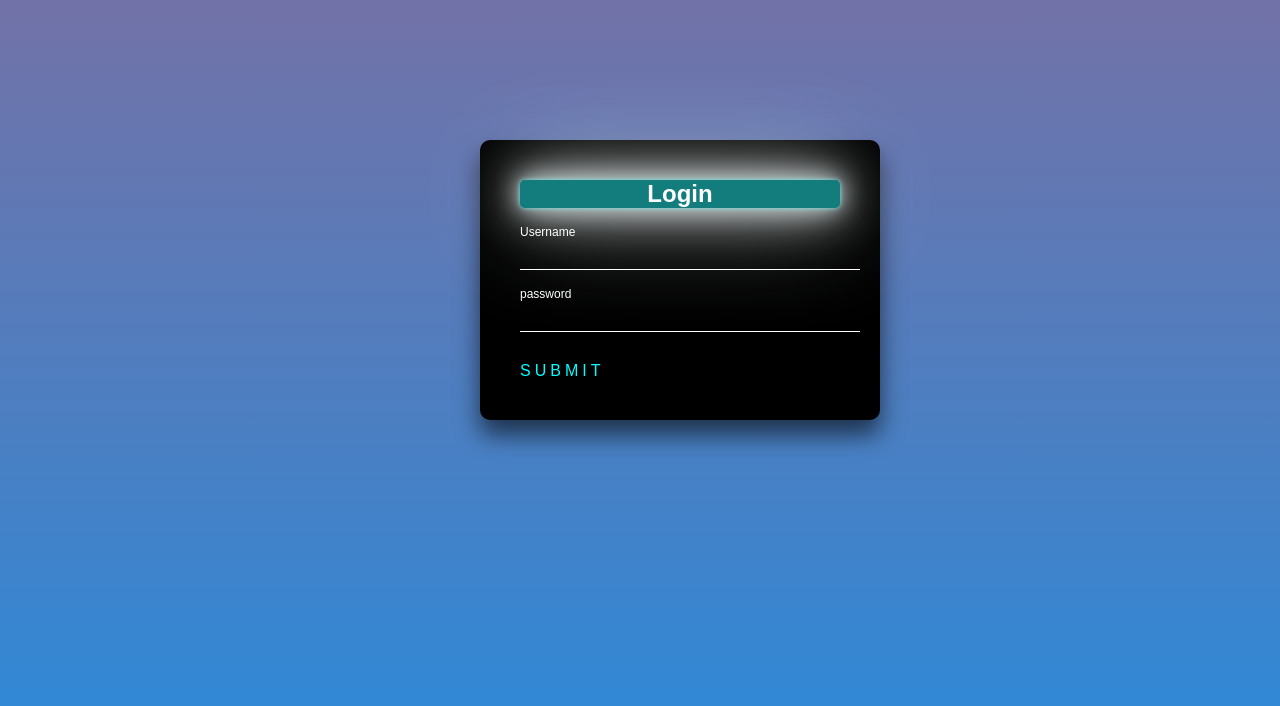
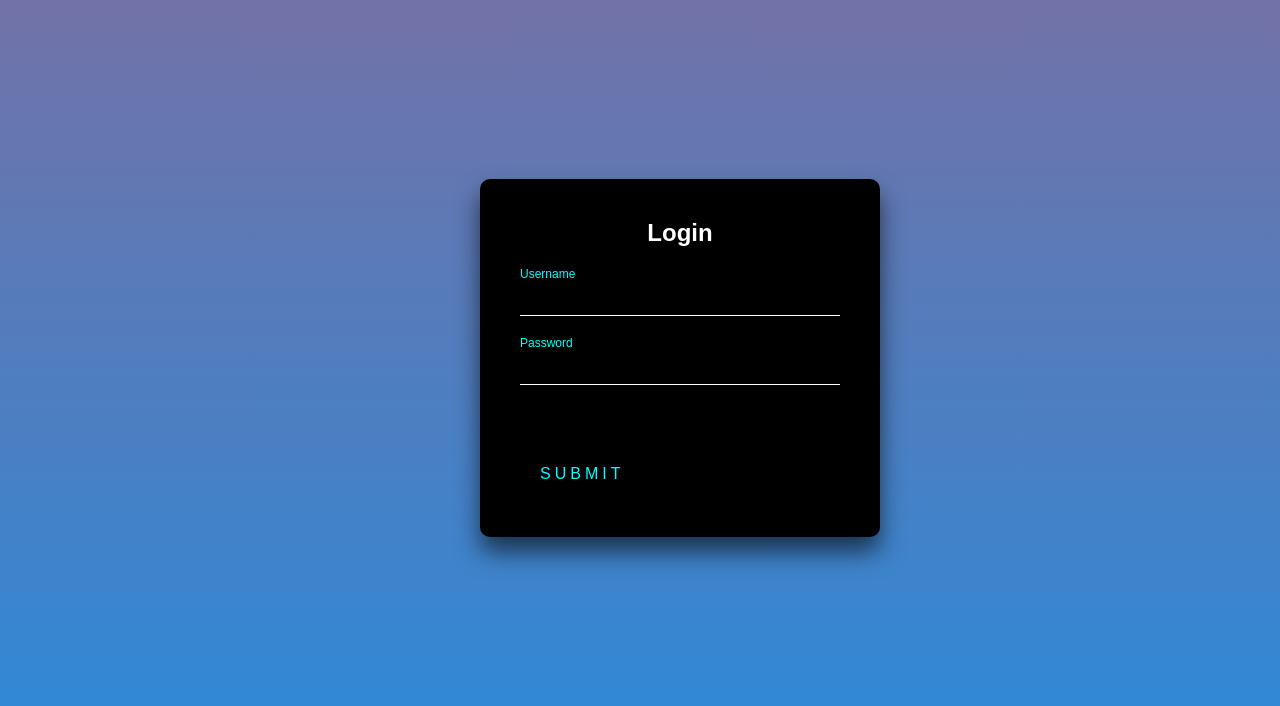
Before and after one commit to itallo894/Front-end, a plain HTML site: page Tela de login/index.html in a window 1280 px wide. Drawn offline with Linux system fonts and the light colour scheme.

Commit message:
Dando um upload no código.

```diff
--- a/Tela de login/index.html
+++ b/Tela de login/index.html
@@ -12,15 +12,15 @@
         }
 
         body {
-            margin: 0;
-            padding: 0;
+            margin: 0px;
+            padding: 0px;
             font-family: sans-serif;
             background: linear-gradient(rgb(114, 114, 167), rgb(41, 139, 219));
         }
 
         .login-box {
-            top: 50px;
-            left: 50px;
+            top: 50%;
+            left: 50%;
             width: 400px;
             padding: 40px;
             transform: translate(120%, 50%);
@@ -34,13 +34,8 @@
             margin: 0 0 30px;
             padding: 0;
             text-align: center;
-            background: rgba(35, 218, 218, 0.568);
             color: white;
-            border-radius: 5px;
-            box-shadow: 0 0 5px rgb(126, 221, 221),
-                        0 0 25px rgb(211, 224, 224),
-                        0 0 50px white,
-                        0 0 100px rgb(211, 224, 224) ;
+
         }
 
         .login-box .user-box {
@@ -49,8 +44,8 @@
 
         .login-box .user-box input {
             width: 100%;
-            padding: 0 10px;
-            font-size: 26px;
+            padding: 10px 0;
+            font-size: 16px;
             color: white;
             margin-bottom: 30px;
             border: none;
@@ -72,16 +67,16 @@
 
         .login-box .user-box input:focus~label,
         .login-box .user-box input:valid~label {
-            top: -23px;
+            top: -20px;
             left: 0;
-            color: white;
+            color: aqua;
             font-size: 12px;
         }
 
         .login-box form a {
             position: relative;
-            display: inline;
-
+            display: inline-block;
+            padding: 10px 20px;
             color: aqua;
             font-size: 16px;
             text-decoration: none;
@@ -102,6 +97,94 @@
                 0 0 100px aqua;
 
         }
+
+        .login-box a span {
+            position: absolute;
+            display: block;
+        }
+
+        .login-box a span:nth-child(1) {
+            top: 0;
+            left: -100%;
+            width: 100%;
+            height: 2px;
+            background: linear-gradient(90deg,transparent ,aqua);
+            animation: btn-anim1 1s linear infinite;
+        }
+
+        @keyframes btn-anm1 {
+            0% {
+                left: -100%;
+            }
+
+            50%,
+            100% {
+                left: 100%;
+            }
+        }
+
+        .login-box a span:nth-child(2) {
+            top: -100%;
+            right: 0;
+            width: 2px;
+            height: 1005;
+            background: linear-gradient( 180deg,transparent ,aqua);
+            animation: btn-anim2 1s linear infinite;
+            animation-delay: .25s;
+        }
+
+        @keyframes btn-anm2 {
+            0% {
+                top: -100%;
+            }
+
+            50%,
+            100% {
+                top: 100%;
+            }
+        }
+
+        .login-box a span:nth-child(3) {
+            bottom: 0;
+            right: -100%;
+            width: 100%;
+            height: 2px;
+            background: linear-gradient(270deg,transparent,aqua);
+            animation: btn-anim3 1s linear infinite;
+            animation-delay: .5s;
+        }
+
+        @keyframes btn-anm3 {
+            0% {
+                right: -100%;
+            }
+
+            50%,
+            100% {
+                right: 100%;
+            }
+        }
+
+        .login-box a span:nth-child(4) {
+            bottom: -100%;
+            left: 0;
+            width: 2px;
+            height: 100%;
+            background: linear-gradient(360deg,transparent,aqua);
+            animation: btn-anim4 1s linear infinite;
+            animation-delay: .75s;
+        }
+
+        @keyframes btn-anm4 {
+            0% {
+                bottom: -100%;
+            }
+
+            50%,
+            100% {
+                bottom: 100%;
+            }
+        }
     </style>
 </head>
 
@@ -115,11 +198,15 @@
             </div>
             <div class="user-box">
                 <input type="password" name="" require="">
-                <label>password</label>
+                <label>Password</label>
             </div>
-            <div class="submit">
-                <a href="#">Submit</a>
-            </div>
+            <a href="#">
+                <span></span>
+                <span></span>
+                <span></span>
+                <span></span>
+                Submit
+            </a>
 
 
 
```
Also changed, not shown: menu-lateral/index.html (+1 -0 lines).
